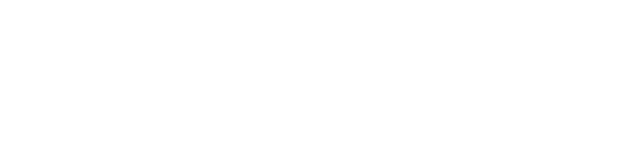
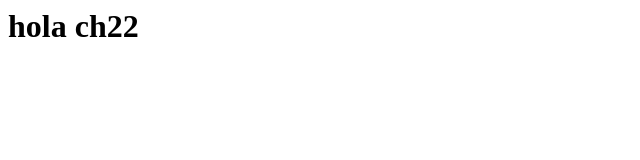
Before and after one commit to ClavdiaJFA/ch22, a plain HTML site: page web/web01/index.html in a window 1280 px wide. Shown: the whole page, without its empty margins (0-640 px from the left). Drawn offline with Linux system fonts and the light colour scheme.

Commit message:
Update index.html

```diff
--- a/web/web01/index.html
+++ b/web/web01/index.html
@@ -3,5 +3,6 @@
   <title> Modificado en github </title>
  </head>
  <body>
+ <h1> hola ch22 </h1>
  </body>
 </html>
```
